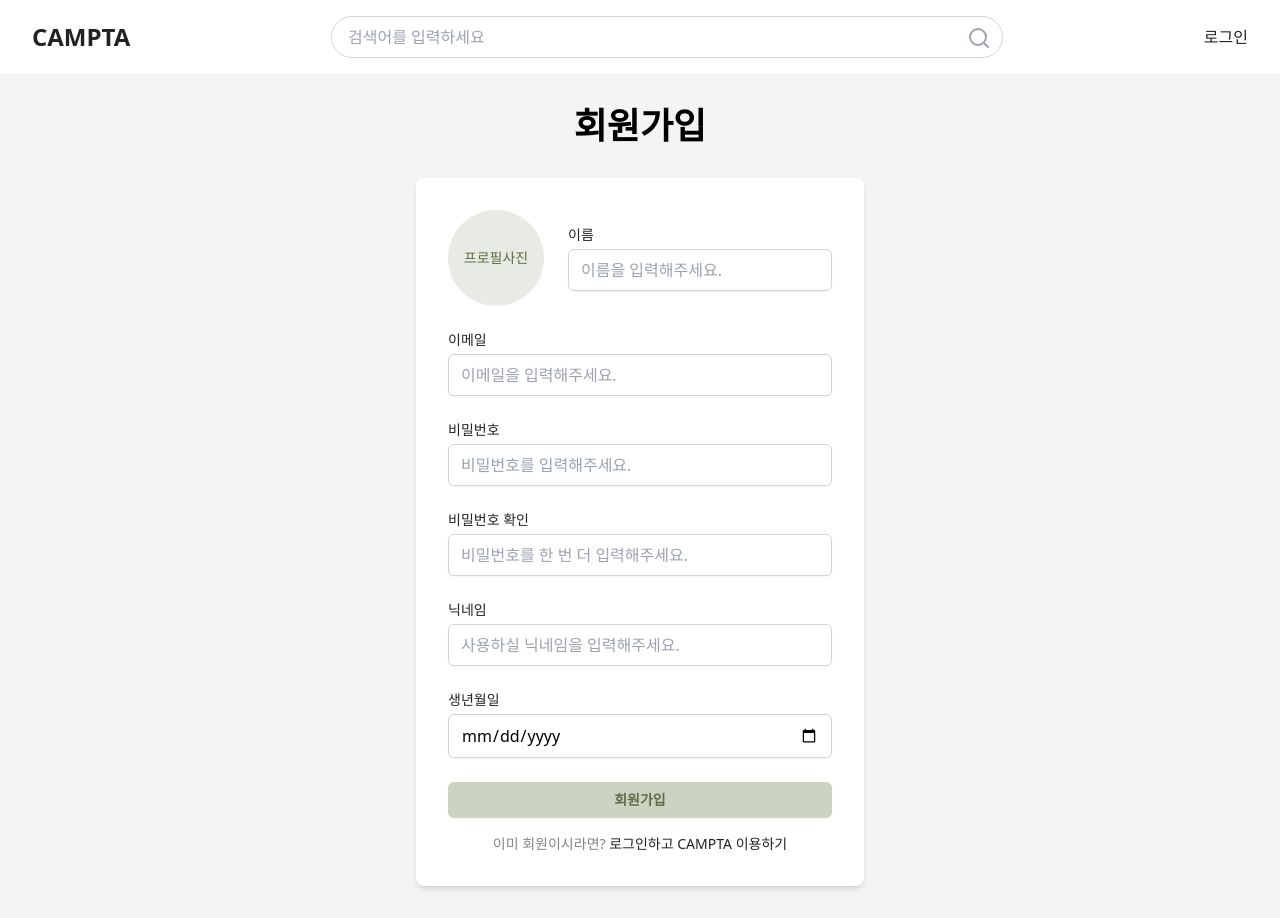
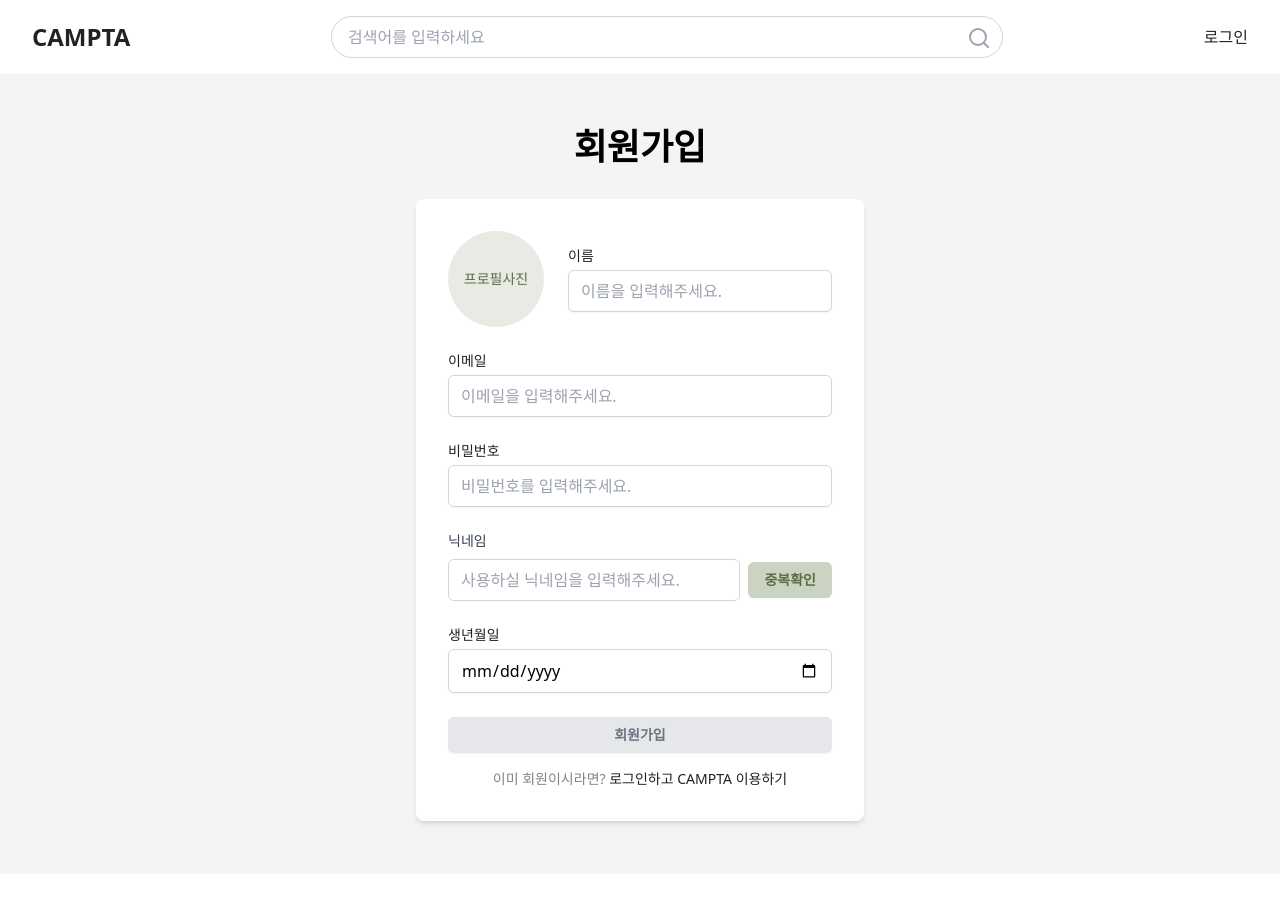
Before and after one commit to sennydayk/Campta, a Next.js app: page /signup in a window 1280 px wide. After the commit the page ends 874 px from the top, so only its background shows below. Built offline with nearby package versions, Linux system fonts and the light colour scheme.

Commit message:
Feat: 회원가입 validation 로직 구현

```diff
--- /dev/null
+++ b/src/app/api/auth/signup/nicknameCheck/route.ts
@@ -0,0 +1,31 @@
+import { NextResponse } from "next/server";
+import { db } from "@/lib/firebase/firebaseConfig";
+import { collection, query, where, getDocs } from "firebase/firestore";
+
+export async function GET(request: Request) {
+  const { searchParams } = new URL(request.url);
+  const nickname = searchParams.get("nickname");
+
+  if (!nickname) {
+    return NextResponse.json(
+      { error: "닉네임이 제공되지 않았습니다." },
+      { status: 400 }
+    );
+  }
+
+  try {
+    const usersRef = collection(db, "users");
+    const q = query(usersRef, where("nickname", "==", nickname));
+    const querySnapshot = await getDocs(q);
+
+    const isAvailable = querySnapshot.empty;
+
+    return NextResponse.json({ available: isAvailable });
+  } catch (error) {
+    console.error("닉네임 확인 중 오류 발생:", error);
+    return NextResponse.json(
+      { error: "서버 오류가 발생했습니다." },
+      { status: 500 }
+    );
+  }
+}
--- a/src/app/api/auth/signup/route.ts
+++ b/src/app/api/auth/signup/route.ts
@@ -1,24 +1,56 @@
 import { auth, db, storage } from "@/lib/firebase/firebaseConfig";
 import { IUser } from "@/store/auth/types";
 import { createUserWithEmailAndPassword, updateProfile } from "firebase/auth";
-import { doc, setDoc } from "firebase/firestore";
+import {
+  doc,
+  setDoc,
+  getDoc,
+  collection,
+  query,
+  where,
+  getDocs,
+} from "firebase/firestore";
 import { getDownloadURL, ref, uploadString } from "firebase/storage";
 import { NextResponse } from "next/server";
-
-// const MAX_PROFILE_URL_LENGTH = 1024; // Firebase의 최대 URL 길이
+import { signupSchema } from "@/lib/auth/signup/validationSchemas";
 
 export async function POST(request: Request) {
   console.log("회원가입 요청 시작");
   try {
+    const body = await request.json();
+    const validationResult = signupSchema.safeParse(body);
+
+    if (!validationResult.success) {
+      return NextResponse.json(
+        { error: validationResult.error.errors },
+        { status: 400 }
+      );
+    }
+
     const { name, email, password, nickname, birthdate, profileImg } =
-      await request.json();
-    console.log("요청 데이터:", {
-      name,
-      email,
-      nickname,
-      birthdate,
-      profileImg: profileImg ? "있음" : "없음",
-    });
+      validationResult.data;
+
+    // 이메일 중복 확인
+    const emailDoc = await getDoc(doc(db, "users", email));
+    if (emailDoc.exists()) {
+      return NextResponse.json(
+        { error: "이미 사용 중인 이메일입니다." },
+        { status: 400 }
+      );
+    }
+
+    // 닉네임 중복 확인
+    const nicknameQuery = query(
+      collection(db, "users"),
+      where("nickname", "==", nickname)
+    );
+    const nicknameQuerySnapshot = await getDocs(nicknameQuery);
+    if (!nicknameQuerySnapshot.empty) {
+      return NextResponse.json(
+        { error: "이미 사용 중인 닉네임입니다." },
+        { status: 400 }
+      );
+    }
 
     console.log("Firebase Authentication으로 사용자 생성 시도");
     const userCredential = await createUserWithEmailAndPassword(
@@ -32,27 +64,24 @@ export async function POST(request: Request) {
     let profileImgUrl = null;
 
     if (profileImg) {
-      // Firebase Storage에 이미지 업로드
       const imageRef = ref(storage, `profile-images/${user.uid}`);
       await uploadString(imageRef, profileImg, "data_url");
       profileImgUrl = await getDownloadURL(imageRef);
     }
 
-    // 프로필 업데이트
     await updateProfile(user, {
       displayName: nickname,
       photoURL: profileImgUrl,
     });
     console.log("사용자 프로필 업데이트 성공");
 
-    // Firestore에 사용자 데이터 저장
     const userData: IUser = {
       uid: user.uid,
       email: user.email!,
       name: name,
       nickname: nickname,
       birthdate: birthdate,
-      profileImg: profileImgUrl, // 프로필 이미지는 url만 저장
+      profileImg: profileImgUrl,
     };
     console.log("Firestore에 사용자 데이터 저장 시도:", userData);
     await setDoc(doc(db, "users", user.uid), userData);
--- a/src/app/signup/page.tsx
+++ b/src/app/signup/page.tsx
@@ -1,82 +1,144 @@
 "use client";
 
-import { useState } from "react";
+import React, { useState, useEffect } from "react";
 import Link from "next/link";
 import { useRouter } from "next/navigation";
 import { useMutation } from "@tanstack/react-query";
+import { z } from "zod";
 import Button from "@/components/common/ui/Button";
 import { useAuthStore } from "@/store/auth/authStore";
 import { ProfileImageUploader } from "@/components/auth/signup/ProfileImageUploader";
 import { FormInput } from "@/components/common/ui/FormInput";
-import { registerUser } from "../../api/auth/signup";
-import type {
-  RegisterUserData,
-  RegisterResponse,
-} from "../../lib/auth/signup/types";
-
-// FormData 타입 정의
-type FormData = {
-  name: string;
-  email: string;
-  password: string;
-  confirmPassword: string;
-  nickname: string;
-  birthdate: string;
-  profileImg: string | null;
-};
+import { registerUser, checkNicknameAvailability } from "../../api/auth/signup";
+import {
+  SignupFormData,
+  emailSchema,
+  passwordSchema,
+  signupSchema,
+} from "../../lib/auth/signup/validationSchemas";
 
 export default function SignupForm() {
-  const [formData, setFormData] = useState<FormData>({
+  const [formData, setFormData] = useState<SignupFormData>({
     name: "",
     email: "",
     password: "",
-    confirmPassword: "",
     nickname: "",
     birthdate: "",
     profileImg: null,
   });
 
+  const [errors, setErrors] = useState<
+    Partial<Record<keyof SignupFormData, string>>
+  >({});
+  const [touchedFields, setTouchedFields] = useState<
+    Partial<Record<keyof SignupFormData, boolean>>
+  >({});
+  const [isNicknameAvailable, setIsNicknameAvailable] = useState<
+    boolean | null
+  >(null);
+
   const router = useRouter();
   const { setUser } = useAuthStore();
 
-  const mutation = useMutation<RegisterResponse, Error, RegisterUserData>({
+  const mutation = useMutation<any, Error, SignupFormData>({
     mutationFn: registerUser,
     onSuccess: (data) => {
       setUser(data.user);
       alert(
-        `${formData.name}님, 회원가입이 완료되었습니다. 홈 페이지로 이동합니다.`
+        `${formData.name}님, 회원가입이 완료되었습니다. 로그인 페이지로 이동합니다.`
       );
-      router.push("/");
+      router.push("/login");
     },
-    onError: (error) => {
-      console.error("Registration error", error);
+    onError: (error: Error) => {
+      console.error("회원가입 에러", error);
       alert("회원가입에 실패했습니다.");
     },
   });
 
   const handleSubmit = (e: React.FormEvent) => {
     e.preventDefault();
-    if (formData.password !== formData.confirmPassword) {
-      alert("비밀번호가 일치하지 않습니다.");
+    console.log("폼 제출됨"); // 디버깅
+    const validationResult = signupSchema.safeParse(formData);
+    if (!validationResult.success) {
+      const newErrors: Partial<Record<keyof SignupFormData, string>> = {};
+      validationResult.error.issues.forEach((issue) => {
+        if (issue.path[0]) {
+          newErrors[issue.path[0] as keyof SignupFormData] = issue.message;
+        }
+      });
+      setErrors(newErrors);
+      console.log("유효성 검사 실패"); // 디버깅
       return;
     }
-    // Omit을 사용하여 confirmPassword를 제외한 새로운 객체 생성
-    const userData: RegisterUserData = {
-      name: formData.name,
-      email: formData.email,
-      password: formData.password,
-      nickname: formData.nickname,
-      birthdate: formData.birthdate,
-      profileImg: formData.profileImg,
-    };
-    mutation.mutate(userData);
+    if (!isNicknameAvailable) {
+      alert("닉네임 중복 확인을 해주세요.");
+      return;
+    }
+    mutation.mutate(formData);
   };
 
   const handleChange = (e: React.ChangeEvent<HTMLInputElement>) => {
-    setFormData((prev) => ({
+    const { id, value } = e.target;
+    setFormData((prev) => ({ ...prev, [id]: value }));
+    setTouchedFields((prev) => ({ ...prev, [id]: true }));
+  };
+
+  useEffect(() => {
+    const validateField = async (field: "email" | "password") => {
+      if (!touchedFields[field]) return;
+      try {
+        if (field === "email") {
+          await emailSchema.parseAsync(formData[field]);
+        } else if (field === "password") {
+          await passwordSchema.parseAsync(formData[field]);
+        }
+        setErrors((prev) => ({ ...prev, [field]: undefined }));
+      } catch (error: any) {
+        if (error instanceof z.ZodError) {
+          setErrors((prev) => ({ ...prev, [field]: error.errors[0].message }));
+        } else {
+          console.error("Unexpected error during validation:", error);
+          setErrors((prev) => ({
             ...prev,
-      [e.target.id]: e.target.value,
+            [field]: "알 수 없는 오류가 발생했습니다.",
           }));
+        }
+      }
+    };
+
+    validateField("email");
+    validateField("password");
+  }, [formData.email, formData.password, touchedFields]);
+
+  const handleCheckNickname = async () => {
+    if (!formData.nickname) {
+      alert("닉네임을 입력해주세요.");
+      return;
+    }
+    try {
+      const isAvailable = await checkNicknameAvailability(formData.nickname);
+      setIsNicknameAvailable(isAvailable);
+      alert(
+        isAvailable
+          ? "사용 가능한 닉네임입니다."
+          : "이미 사용 중인 닉네임입니다."
+      );
+    } catch (error) {
+      console.error("닉네임 확인 에러", error);
+      alert("닉네임 확인에 실패했습니다.");
+    }
+  };
+
+  const isFormValid = () => {
+    return (
+      formData.name &&
+      formData.email &&
+      formData.password &&
+      formData.nickname &&
+      formData.birthdate &&
+      isNicknameAvailable
+      // Object.keys(errors).length === 0
+    );
   };
 
   return (
@@ -99,6 +161,7 @@ export default function SignupForm() {
                 value={formData.name}
                 onChange={handleChange}
                 placeholder="이름을 입력해주세요."
+                error={touchedFields.name ? errors.name : undefined}
               />
             </div>
           </div>
@@ -109,6 +172,7 @@ export default function SignupForm() {
             value={formData.email}
             onChange={handleChange}
             placeholder="이메일을 입력해주세요."
+            error={touchedFields.email ? errors.email : undefined}
           />
           <FormInput
             id="password"
@@ -117,23 +181,43 @@ export default function SignupForm() {
             value={formData.password}
             onChange={handleChange}
             placeholder="비밀번호를 입력해주세요."
+            error={touchedFields.password ? errors.password : undefined}
           />
-          <FormInput
-            id="confirmPassword"
-            label="비밀번호 확인"
-            type="password"
-            value={formData.confirmPassword}
-            onChange={handleChange}
-            placeholder="비밀번호를 한 번 더 입력해주세요."
-          />
-          <FormInput
+          <div className="space-y-2">
+            <label
+              htmlFor="nickname"
+              className="block text-sm font-medium text-gray-700"
+            >
+              닉네임
+            </label>
+            <div className="flex items-center gap-2">
+              <input
                 id="nickname"
-            label="닉네임"
                 type="text"
                 value={formData.nickname}
                 onChange={handleChange}
                 placeholder="사용하실 닉네임을 입력해주세요."
+                className={`flex-1 rounded-md border ${
+                  touchedFields.nickname && errors.nickname
+                    ? "border-red-500"
+                    : "border-gray-300"
+                } px-3 py-2 focus:outline-none focus:ring-border focus:border-border`}
               />
+              <Button
+                label="중복확인"
+                onClick={handleCheckNickname}
+                type="button"
+              />
+            </div>
+            {touchedFields.nickname && errors.nickname && (
+              <p className="text-sm text-red-500">{errors.nickname}</p>
+            )}
+            {isNicknameAvailable === false && (
+              <p className="text-red-500 text-sm">
+                이미 사용 중인 닉네임입니다.
+              </p>
+            )}
+          </div>
           <FormInput
             id="birthdate"
             label="생년월일"
@@ -141,11 +225,12 @@ export default function SignupForm() {
             value={formData.birthdate}
             onChange={handleChange}
             placeholder=""
+            error={touchedFields.birthdate ? errors.birthdate : undefined}
           />
           <Button
             label="회원가입"
             type="submit"
-            disabled={mutation.isPending}
+            disabled={mutation.isPending || !isFormValid()}
           />
         </form>
         <div className="mt-4 text-center">
--- a/src/components/common/ui/Button.tsx
+++ b/src/components/common/ui/Button.tsx
@@ -25,7 +25,15 @@ export default function Button({
     <div>
       <button
         type={type}
-        className={`${width} flex justify-center py-2 px-4 shadow-sm ${rounded} ${fontSize} ${fontWeight} text-font_btn bg-main hover:bg-sub`}
+        className={`${width} flex justify-center py-2 px-4 shadow-sm ${rounded} ${fontSize} ${fontWeight}
+        ${
+          disabled
+            ? "bg-gray-200 text-gray-500 cursor-not-allowed"
+            : "text-font_btn bg-main hover:bg-sub"
+        }
+        transition-colors
+        duration-200
+      `}
         onClick={onClick}
         disabled={disabled}
       >
--- a/src/components/common/ui/FormInput.tsx
+++ b/src/components/common/ui/FormInput.tsx
@@ -7,6 +7,7 @@ export function FormInput({
   value,
   onChange,
   placeholder,
+  error,
   required = true,
 }: FormInputProps) {
   return (
@@ -23,6 +24,7 @@ export function FormInput({
         className="mt-1 block w-full px-3 py-2 border border-gray-300 rounded-md shadow-sm focus:outline-none focus:ring-border focus:border-border"
         required={required}
       />
+      {error && <p className="mt-2 text-sm text-red-600">{error}</p>}
     </div>
   );
 }
--- a/src/components/common/ui/header/Header.tsx
+++ b/src/components/common/ui/header/Header.tsx
@@ -26,7 +26,9 @@ export default function Header() {
   return (
     <header className="bg-white shadow">
       <div className="max-w-7xl mx-auto px-4 sm:px-6 lg:px-8 py-4 flex justify-between items-center">
-        <h1 className="text-2xl font-bold text-font_main">CAMPTA</h1>
+        <Link href={"/"}>
+          <h1 className="text-2xl font-bold text-font_main">CAMPTA</h1>
+        </Link>
         <SearchBar />
         {isClient ? (
           isLogin ? (
--- a/src/lib/auth/signup/types.ts
+++ b/src/lib/auth/signup/types.ts
@@ -31,5 +31,6 @@ export interface FormInputProps {
   value: string;
   onChange: (e: React.ChangeEvent<HTMLInputElement>) => void;
   placeholder?: string;
+  error?: string | undefined;
   required?: boolean;
 }
```
Also changed, not shown: src/api/auth/signup.ts (+14 -2 lines), tsconfig.json (+8 -1 lines). Lines whose indentation alone changed are shown as unchanged.
